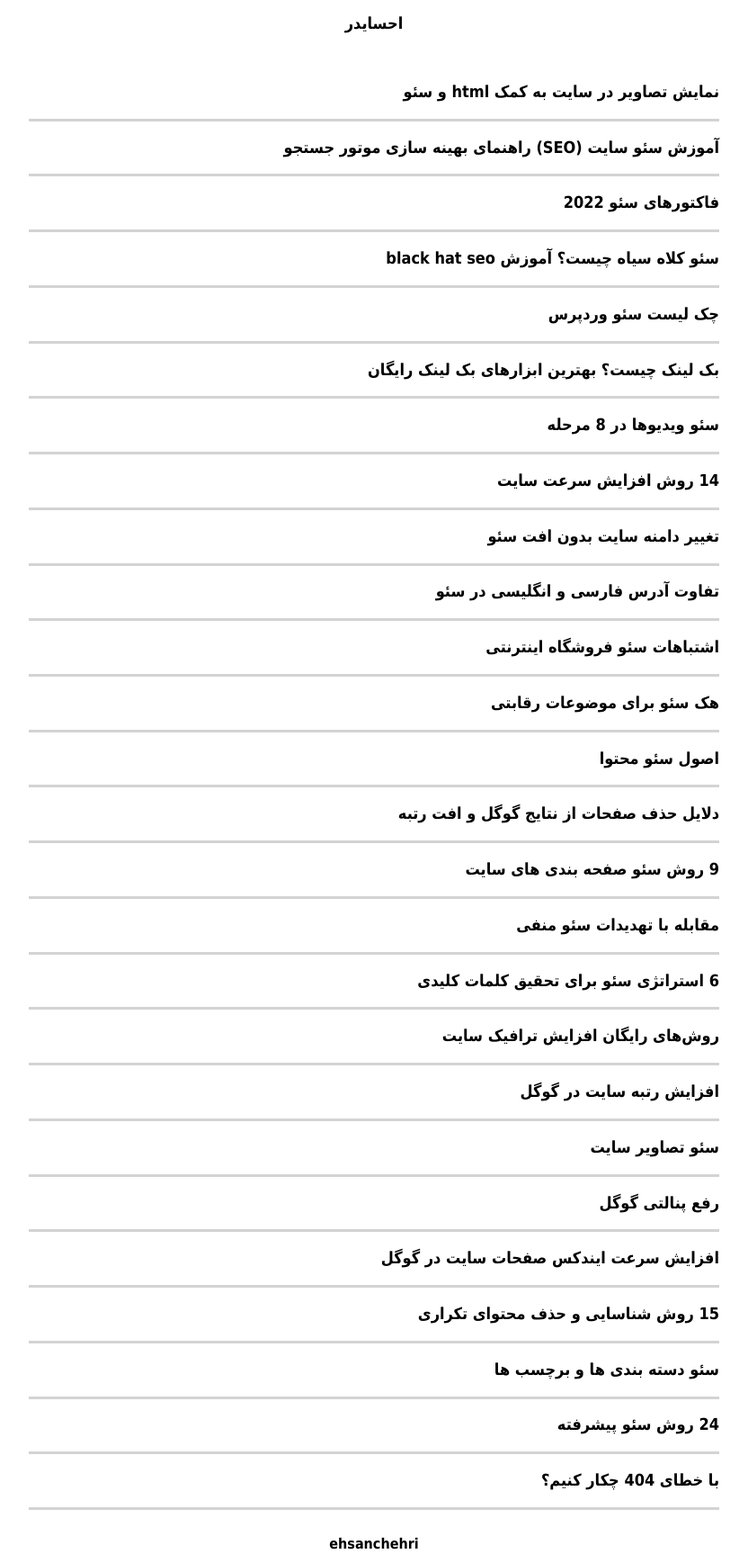
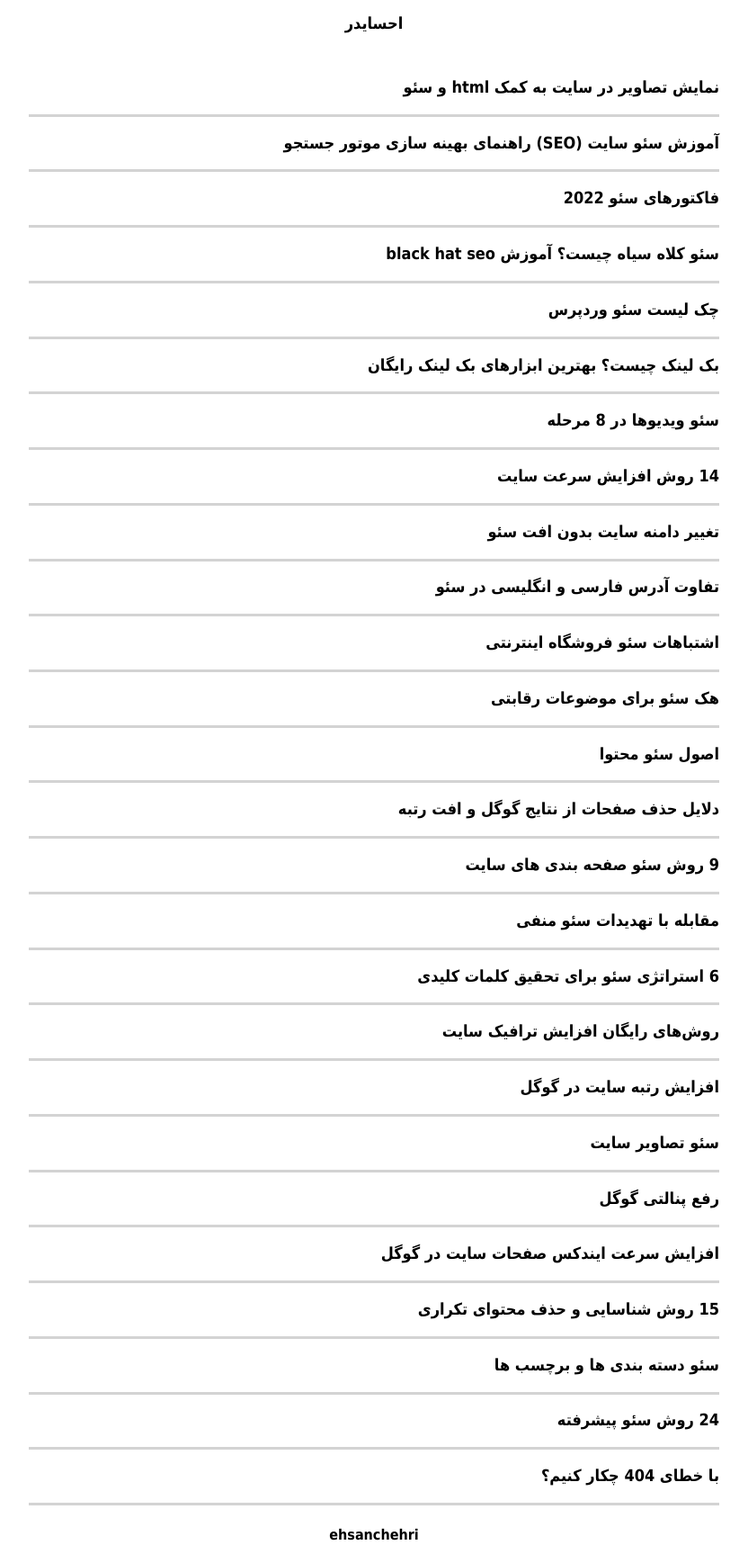
Before and after one commit to darkblog/darkblog.github.io, a Jekyll site: the page built from index.html, in a window 1280 px wide. Shown: the whole page at 90% size, without its empty margins (224-1056 px from the left). Built offline with Jekyll 4.4.1, drawn with Linux system fonts in a browser that asks for light colours.

Commit message:
Update index.html

```diff
--- a/_layouts/index.html
+++ b/_layouts/index.html
@@ -6,7 +6,7 @@
 <title>{% if page.title %}{{ page.title }}{% else %}{{ site.name }}{% endif %}</title>
 <meta name="description" content="{% if page.excerpt %}{{ page.excerpt | strip_html | strip_newlines | truncate: 160 }}{% else %}{{ site.description }}{% endif %}">
 <link rel="canonical" href="{{ page.url | replace:'index.html','' | prepend: site.baseurl | prepend: site.url }}">
-<style>body{font:100%/1.6 Tahoma}.container{margin:auto;padding:10px;max-width:768px}header{padding-bottom:10px;font-size:x-large;font-weight:bold}footer{font-weight:bold}h1,h2{font-size:large}a{color:black;text-decoration:none}.post{padding-bottom:15px;border-bottom:solid lightgray}.center{display:block;margin:auto;text-align:center}</style>
+<style>body{font:100%/1.6 Tahoma}.container{margin:auto;padding:5px;max-width:768px}header{padding-bottom:10px;font-size:x-large;font-weight:bold}footer{font-weight:bold}h1,h2{font-size:large}a{color:black;text-decoration:none}.post{padding-bottom:15px;border-bottom:solid lightgray}.center{display:block;margin:auto;text-align:center}</style>
 </head>
 <body>
 <header class="center">
```
